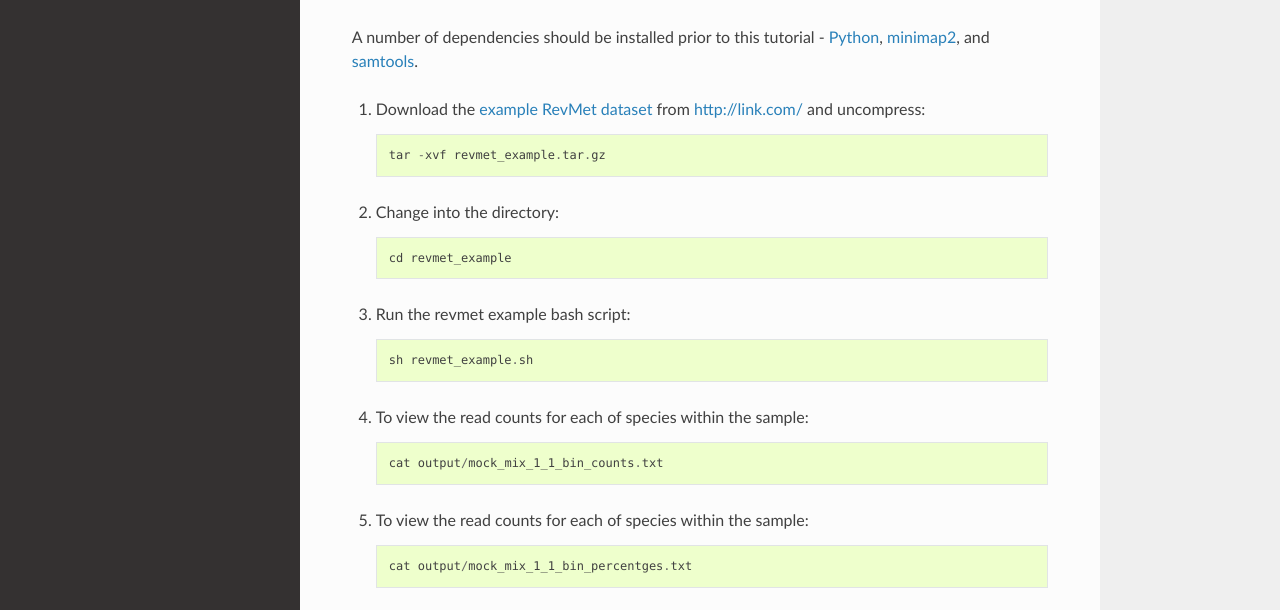
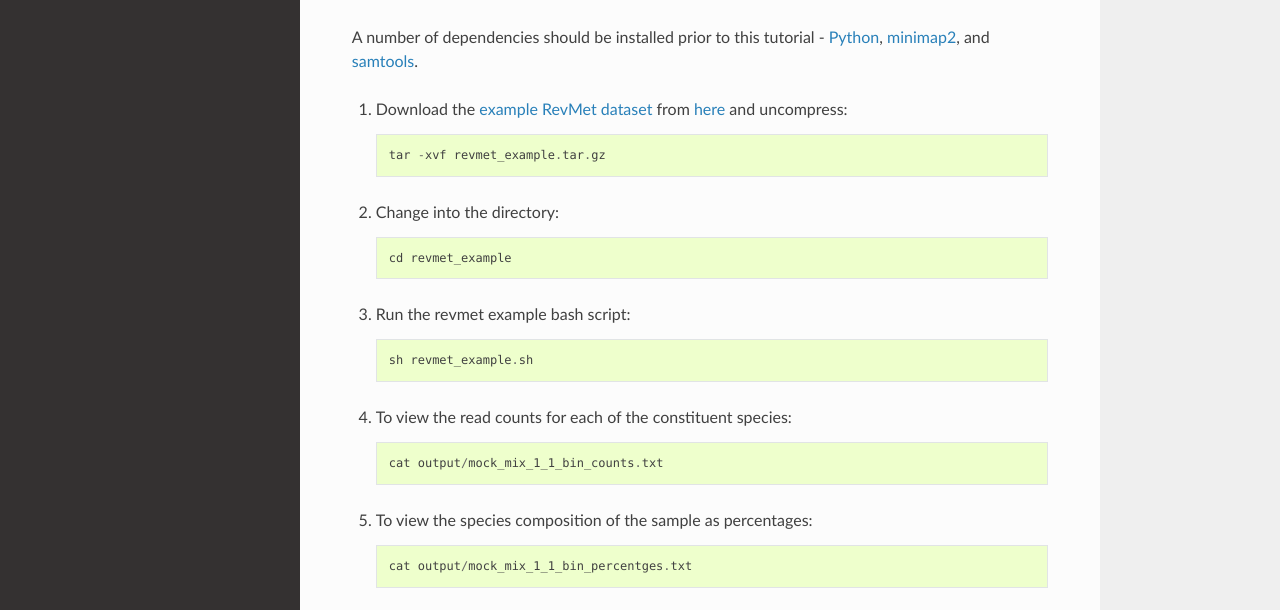
Before and after one commit to nedpeel/RevMet, a Sphinx documentation site: the page built from docs/tutorial.rst, in a window 1280 px wide and 1151 px high. Shown: the part 374-984 px from the top of the window. Built offline with Sphinx 7.4.7 and the Read the Docs theme 2.0.0, drawn with Linux system fonts in a browser that asks for light colours.

Commit message:
update documentation

```diff
--- a/docs/tutorial.rst
+++ b/docs/tutorial.rst
@@ -14,8 +14,9 @@ A number of dependencies should be installed prior to this tutorial -
 and `samtools <http://www.htslib.org/download/>`__.
 
 #. Download the `example RevMet
-   dataset <http://link.com/revmet_example.tar.gz>`__
-   from http://link.com/ and uncompress::
+   dataset <https://nbicloud-my.sharepoint.com/:u:/g/personal/peeln_nbi_ac_uk/EUbhyIrU-P1EhTv1dsNExZQBQ60hI00joX6ecbajJJRF3w?e=eImjAo>`__
+   from `here <https://nbicloud-my.sharepoint.com/:u:/g/personal/peeln_nbi_ac_uk/EUbhyIrU-P1EhTv1dsNExZQBQ60hI00joX6ecbajJJRF3w?e=eImjAo>`__
+   and uncompress::
 
      tar -xvf revmet_example.tar.gz
 
@@ -27,10 +28,10 @@ and `samtools <http://www.htslib.org/download/>`__.
 
      sh revmet_example.sh
 
-#. To view the read counts for each of species within the sample::
+#. To view the read counts for each of the constituent species::
 
      cat output/mock_mix_1_1_bin_counts.txt
 
-#. To view the read counts for each of species within the sample::
+#. To view the species composition of the sample as percentages::
 
      cat output/mock_mix_1_1_bin_percentges.txt
```
